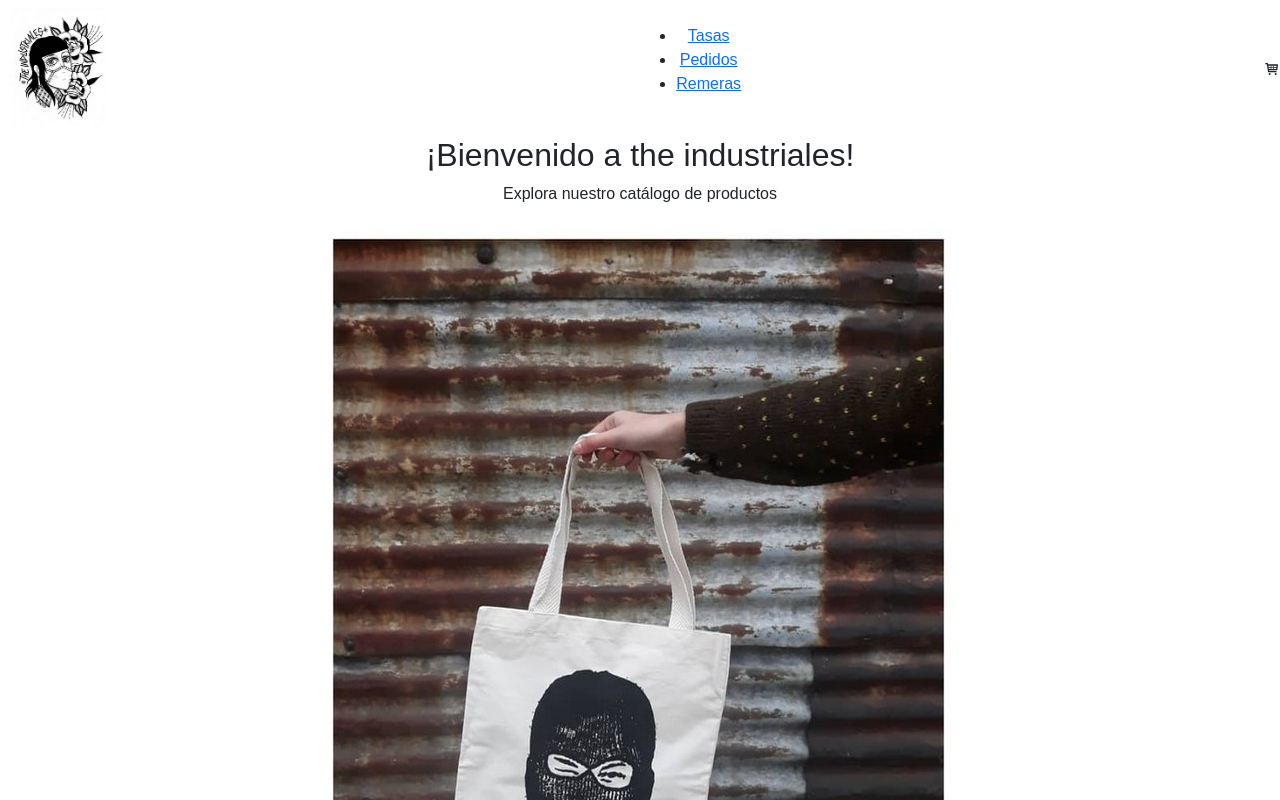
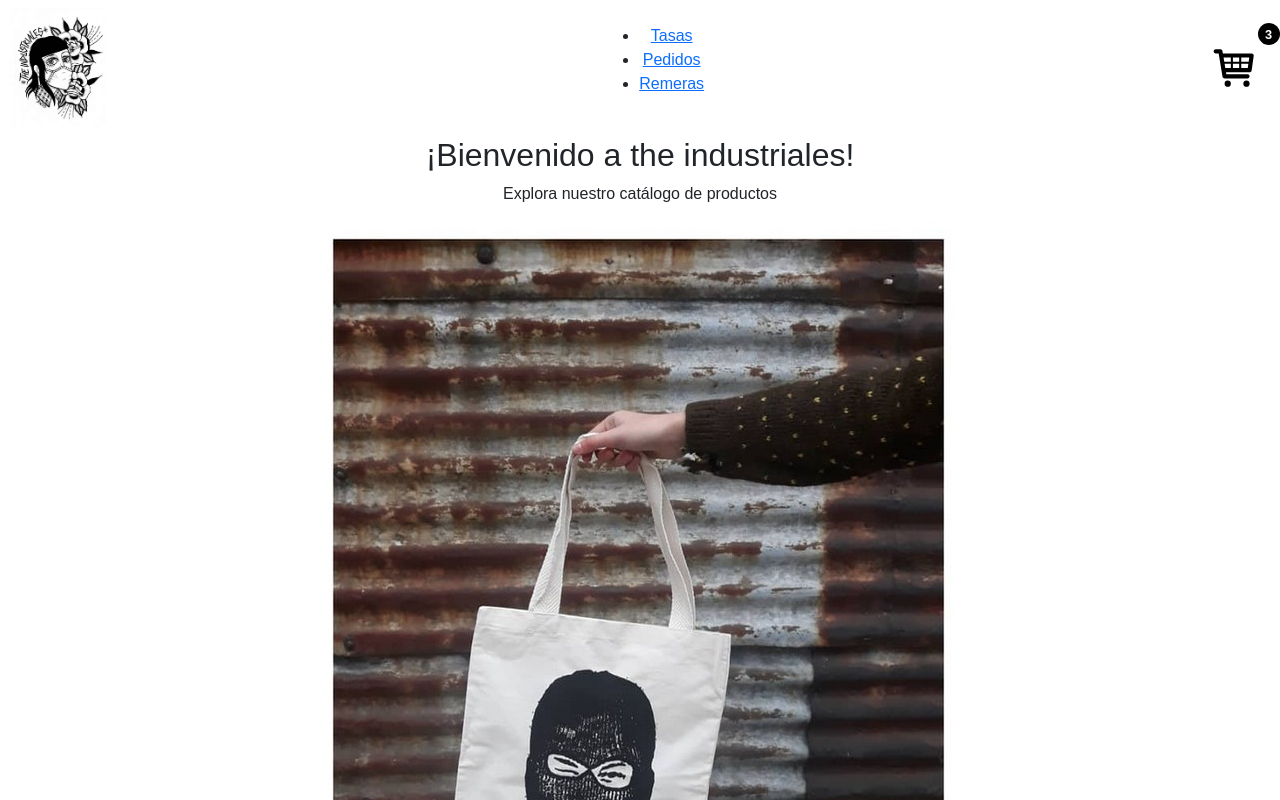
Before and after one commit to nazcuy/the_industriales, a React (Create React App) app: page / in a window 1280 px wide. Shown: the top 800 px of the page. Built offline with nearby package versions, Linux system fonts and the light colour scheme.

Commit message:
Agrego burbuja

```diff
--- a/src/components/common/CartWidget/CartWidget.jsx
+++ b/src/components/common/CartWidget/CartWidget.jsx
@@ -1,13 +1,12 @@
 import React from 'react';
 import { TiShoppingCart } from "react-icons/ti";
+import './CartWidget.scss';
 
-const CartWidget = ({ cantItems }) => {
+const CartWidget = () => {
   return (
     <div className="cart-widget">
       <TiShoppingCart className="cart-icon" />
-      {cantItems > 0 && (
-        <span className="cart-count">{cantItems}</span>
-      )}
+      <span className="cart-count">3</span>
     </div>
   );
 };
--- a/src/components/common/CartWidget/CartWidget.scss
+++ b/src/components/common/CartWidget/CartWidget.scss
@@ -3,10 +3,6 @@
   display: inline-block;
   padding: 20px;
   transition: background-color 0.2s;
-}
-
-.cart-widget:hover {
-  background-color: var(--light-gray);
 }
 
 .cart-icon {
@@ -16,16 +12,15 @@
 
 .cart-count {
   position: absolute;
-  top: -5px;
-  right: -5px;
-  background-color: var(--accent);
-  color: white;
+  top: 0;
+  right: 0;
+  background-color: #000000;
+  color: rgb(255, 255, 255);
   border-radius: 50%;
+  padding: 2px 7px;
   width: 22px;
   height: 22px;
   display: flex;
-  justify-content: center;
-  align-items: center;
-  font-size: 0.75rem;
-  font-weight: 600;
+  font-size: 0.8rem;
+  font-weight: bold;
 }
```
